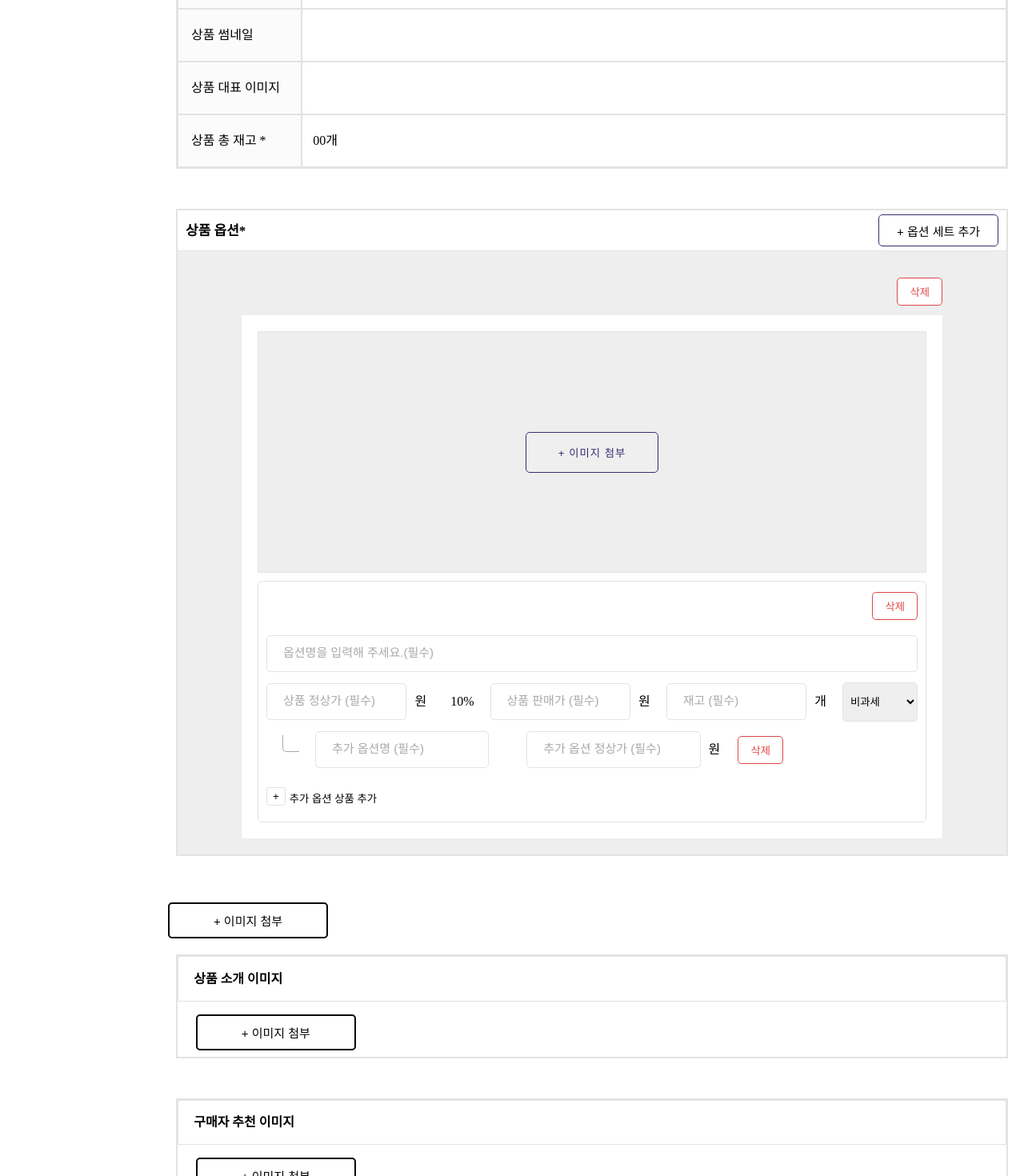
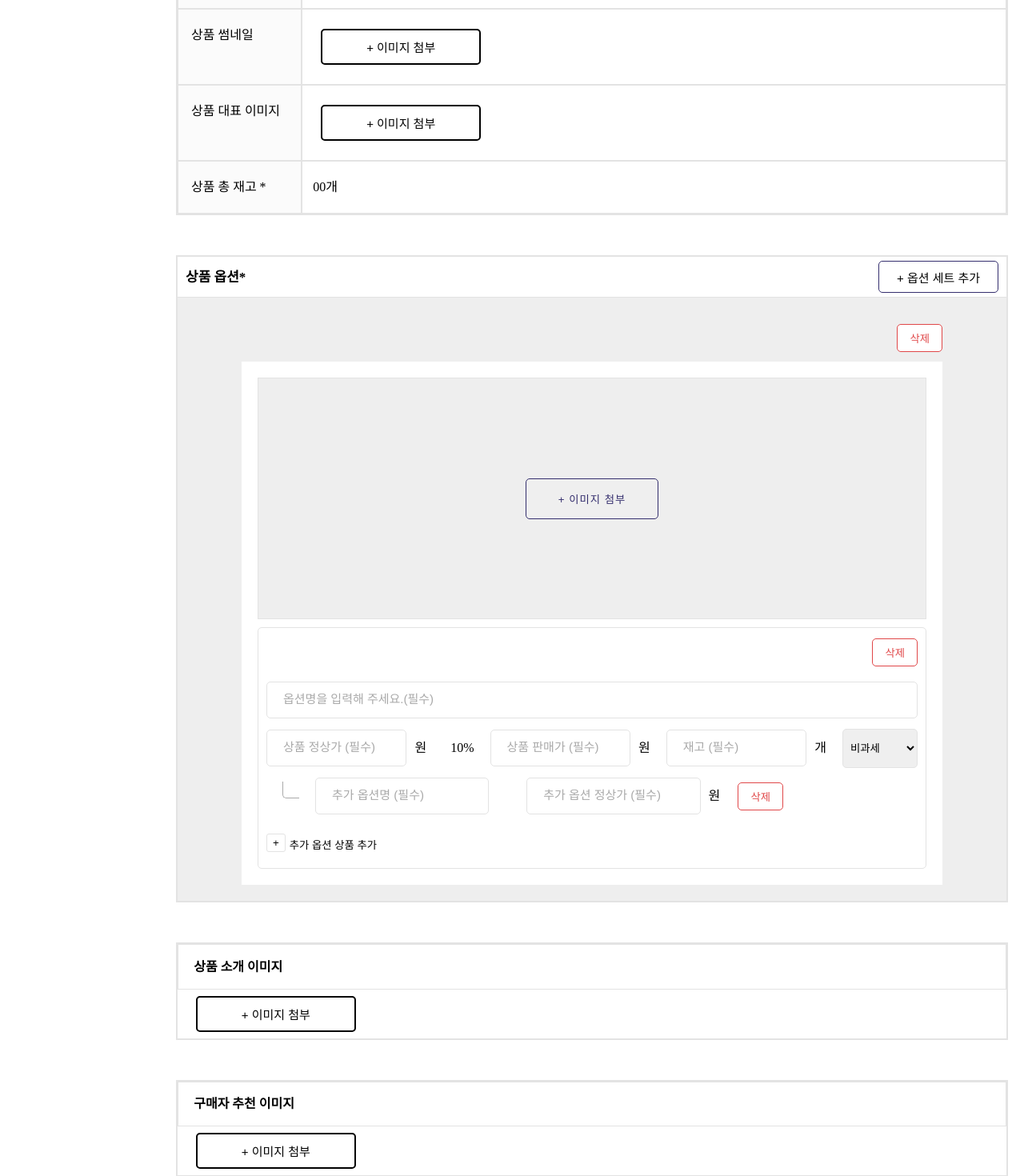
Before and after one commit to PreOnBoarding-Team17/Week1_Product_Registration, a React (Create React App) app: page / in a window 1280 px wide. Shown: the part 1300-2770 px from the top of the page at 80% size. Built offline with nearby package versions, Linux system fonts and the light colour scheme.

Commit message:
add: 사진 첨부 기능 추가
-이미지  썸네일, 대표 이미지, 상품소개 이미지, 구매자 추천 이미지 기능 구현

```diff
--- a/src/Components/ProductInformation/index.jsx
+++ b/src/Components/ProductInformation/index.jsx
@@ -1,12 +1,17 @@
-import React from "react";
+import React, { useContext } from "react";
 import ProductCategory from "Components/ProductInformation/ProductCategory";
 import ProductFilterTag from "./ProductFilterTag";
 import ProductName from "./ProductName";
 import ProductCompsitionInfo from "./ProductCompsitionInfo";
 import "Components/ProductInformation/scss/ProductInformation.scss";
+import ProductImageUploader from "Components/ProductIntroImage/ProductImageUploader";
+import { FormContext } from "FormContextAPI/FormContextAPI";
 
 function ProductInformation() {
   let uniqueCode = Math.floor(Math.random() * 1e8);
+  const context = useContext(FormContext).filesData;
+  const inputs = context.state;
+  const onFileChange = context.setState;
 
   return (
     <section className="gray-box information__container">
@@ -41,11 +46,24 @@ function ProductInformation() {
       </div>
       <div className="menu">
         <div className="left-menu">상품 썸네일</div>
-        <div className="right-menu"></div>
+        <div className="right-menu">
+          <ProductImageUploader
+            name="productThumnailImage"
+            files={inputs.productThumnailImage}
+            isSingular={true}
+            onChange={onFileChange}
+          />
+        </div>
       </div>
       <div className="menu">
         <div className="left-menu">상품 대표 이미지</div>
-        <div className="right-menu"></div>
+        <div className="right-menu">
+          <ProductImageUploader
+            name="productMainImages"
+            files={inputs.productMainImages}
+            onChange={onFileChange}
+          />
+        </div>
       </div>
       <div className="menu">
         <div className="left-menu">상품 총 재고 *</div>
--- a/src/Components/ProductIntroImage/ProductImageUploader.jsx
+++ b/src/Components/ProductIntroImage/ProductImageUploader.jsx
@@ -1,9 +1,7 @@
-import React, { useRef, useState } from "react";
+import React, { useRef } from "react";
 import "Components/ProductIntroImage/scss/ProductImageUploader.scss";
 
-const ProductImageUploader = () => {
-  const [files, setFiles] = useState([]);
-
+const ProductImageUploader = ({ name, files, onChange, isSingular }) => {
   const inputRef = useRef(null);
 
   const handleClick = () => {
@@ -12,20 +10,26 @@ const ProductImageUploader = () => {
   };
 
   const handleFile = (e) => {
+    if (isSingular) {
+      onChange(e, [e.target.files[0]]);
+      return;
+    }
+
     const isSame = files.filter(
       (item) => item.lastModified === e.target.files[0].lastModified
     );
     if (isSame.length > 0) {
       return;
     }
-    setFiles((prev) => [e.target.files[0], ...prev]);
+
+    onChange(e, [e.target.files[0], ...files]);
   };
 
   const handleDelete = (e) => {
     const newFiles = files.filter(
       (item) => item.lastModified !== Number(e.target.id)
     );
-    setFiles(newFiles);
+    onChange(e, newFiles);
   };
 
   return (
@@ -36,8 +40,13 @@ const ProductImageUploader = () => {
         onChange={handleFile}
         className="product-image-uploader__input"
         ref={inputRef}
+        name={name}
       />
-      <button className="product-image-uploader__button" onClick={handleClick}>
+      <button
+        type="button"
+        className="product-image-uploader__button"
+        onClick={handleClick}
+      >
         + 이미지 첨부
       </button>
       <div className="product-image-uploader-info">
@@ -51,9 +60,11 @@ const ProductImageUploader = () => {
                 {item.name}
               </p>
               <button
+                type="button"
                 className="product-image-uploader-info-box__button"
                 id={item.lastModified}
                 onClick={handleDelete}
+                name={name}
               >
                 X
               </button>
--- a/src/Components/ProductIntroImage/scss/ProductImageUploader.scss
+++ b/src/Components/ProductIntroImage/scss/ProductImageUploader.scss
@@ -1,5 +1,6 @@
 .product-image-uploader {
   display: flex;
+  align-items: center;
   &__input {
     display: none;
   }
@@ -10,15 +11,24 @@
     border-radius: 5px;
     background-color: white;
     font-size: 15px;
-    margin: 8px 24px 0 10px;
+    margin: 0 24px 0 10px;
     cursor: pointer;
   }
 
   &-info {
+    display: flex;
+    flex-direction: column;
+    justify-content: center;
+
     &-box {
       display: flex;
       align-items: center;
+      justify-content: center;
       margin-bottom: 1vh;
+
+      &:last-child {
+        margin: 0;
+      }
 
       &__file {
         font-size: 15px;
--- a/src/Components/ProductRecommendImage/ProductImageContainer.jsx
+++ b/src/Components/ProductRecommendImage/ProductImageContainer.jsx
@@ -3,12 +3,17 @@ import ProductImageUploader from "Components/ProductIntroImage/ProductImageUploa
 
 import "Components/ProductRecommendImage/scss/ProductImageContainer.scss";
 
-function ProductImageContainer({ title }) {
+function ProductImageContainer({ title, name, files, onChange, isSingular }) {
   return (
     <section className="gray-box">
       <div className="title">{title}</div>
       <div className="menu img-place">
-        <ProductImageUploader />
+        <ProductImageUploader
+          name={name}
+          files={files}
+          isSingular={isSingular}
+          onChange={onChange}
+        />
       </div>
     </section>
   );
--- a/src/Components/ProductRecommendImage/index.jsx
+++ b/src/Components/ProductRecommendImage/index.jsx
@@ -1,13 +1,29 @@
-import React from "react";
+import React, { useContext } from "react";
 import ProductImageContainer from "Components/ProductRecommendImage/ProductImageContainer";
+import { FormContext } from "FormContextAPI/FormContextAPI";
 
 const IMGTITLE = ["상품 소개 이미지", "구매자 추천 이미지"];
 
 function ProductRecommendImage() {
+  const context = useContext(FormContext).filesData;
+  const inputs = context.state;
+  const onFileChange = context.setState;
+
   return (
     <div>
-      <ProductImageContainer title={IMGTITLE[0]} />
-      <ProductImageContainer title={IMGTITLE[1]} />
+      <ProductImageContainer
+        title={IMGTITLE[0]}
+        files={inputs.productIntroImages}
+        name="productIntroImages"
+        onChange={onFileChange}
+        isSingular
+      />
+      <ProductImageContainer
+        title={IMGTITLE[1]}
+        files={inputs.productRecommendImages}
+        name="productRecommendImages"
+        onChange={onFileChange}
+      />
     </div>
   );
 }
--- a/src/FormContextAPI/FormContextAPI.jsx
+++ b/src/FormContextAPI/FormContextAPI.jsx
@@ -20,6 +20,10 @@ function FormContentAPI({ children }) {
     normalShipping: "",
     mileage: "true",
     thanks: "false",
+    productIntroImages: [],
+    productRecommendImages: [],
+    productThumnailImage: [],
+    productMainImages: [],
   });
   //state는 예시 입니다.
   const [state, setState] = useState("state");
@@ -46,11 +50,23 @@ function FormContentAPI({ children }) {
     setInputs({ ...copy });
   };
 
+  const onFileChange = (e, value) => {
+    let { name } = e.target;
+
+    setInputs({ ...inputs, [name]: value });
+  };
+
   const data = {
     inputsData: {
       state: inputs,
       setState: onChange,
     },
+
+    filesData: {
+      state: inputs,
+      setState: onFileChange,
+    },
+
     stateData: {
       state: state,
       setState: setState,
--- a/src/Pages/ProductRegister.jsx
+++ b/src/Pages/ProductRegister.jsx
@@ -3,7 +3,6 @@ import Header from "Components/Common/Header";
 import ProductPeriod from "Components/ProductPeriod";
 import ProductInformation from "Components/ProductInformation";
 import ProductOption from "Components/ProductOption";
-import ProductIntroImage from "Components/ProductIntroImage";
 import ProductRecommendImage from "Components/ProductRecommendImage";
 import ProductNotice from "Components/ProductNotice";
 import ProductShippingSetting from "Components/ProductShippingSetting";
@@ -15,7 +14,6 @@ function ProductRegister() {
       <ProductPeriod />
       <ProductInformation />
       <ProductOption />
-      <ProductIntroImage />
       <ProductRecommendImage />
       <ProductNotice />
       <ProductShippingSetting />
```
